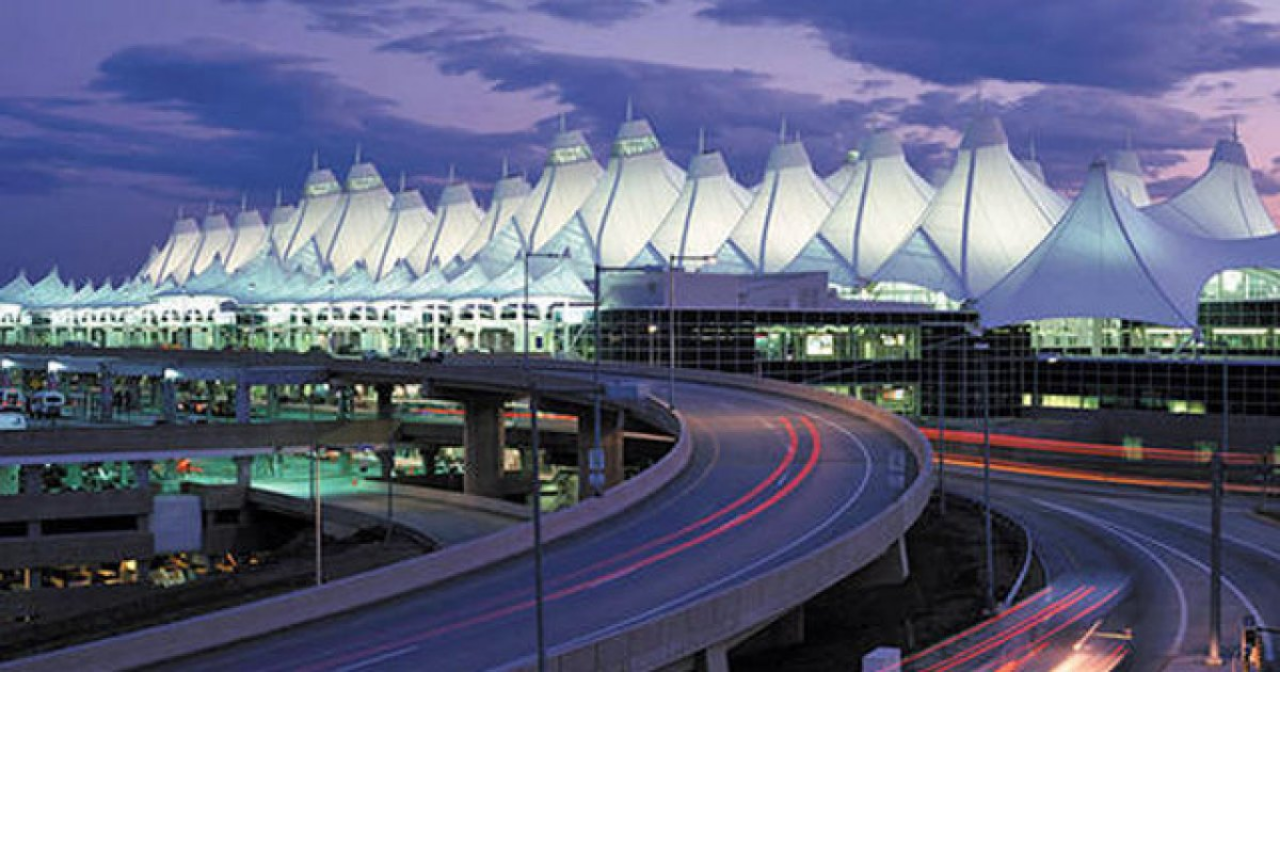
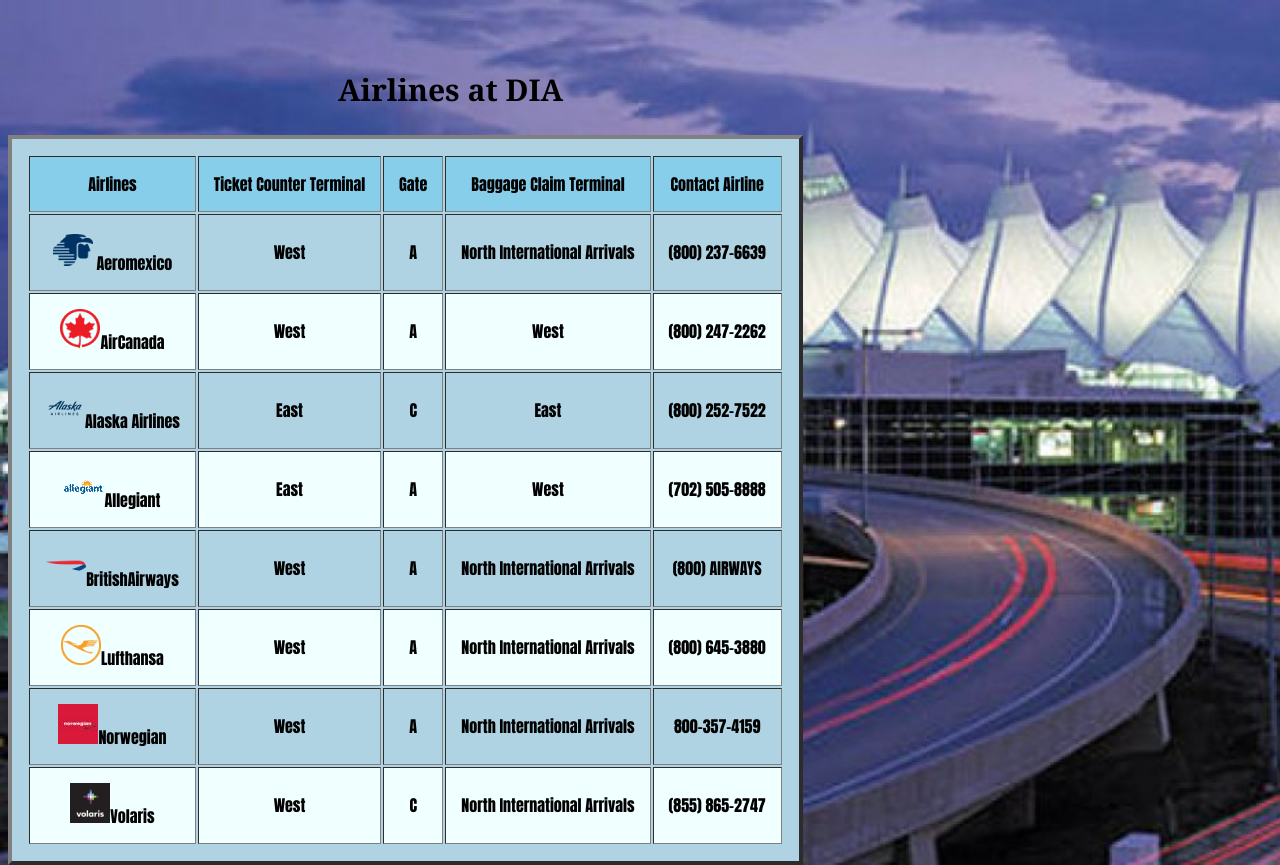
Before and after one commit to syedsali/Forms-and-Tables, a plain HTML site: page index.html in a window 1280 px wide. Before the commit the page ends 800 px from the top, so only its background shows below. Drawn offline with Linux system fonts and the light colour scheme.

Commit message:
index.html

```diff
--- a/index.html
+++ b/index.html
@@ -7,6 +7,88 @@
     <title>Document</title>
     <link rel="stylesheet" type="text/css" href="style.css">
 </head>
+
+<body>
+    <header>
+    </header>
+    <main><br><br>
+        <h2 class="cap" style="color:black;">Airlines at DIA</h2>
+        <table style="background-color:rgb(175, 211, 226)" border="4" align="left">
+            <tr class="names" style="background-color: skyblue;">
+                <th>Airlines</th>
+                <th>Ticket Counter Terminal</th>
+                <th>Gate</th>
+                <th>Baggage Claim Terminal</th>
+                <th>Contact Airline</th>
+            </tr>
+            <tr>
+                <td> <img src="images/aeromexico.png" alt="img"> Aeromexico </td>
+                <td class="terminal">West</td>
+                <td class="gate">A</td>
+                <td class="BC">North International Arrivals</td>
+                <td class="contact">(800) 237-6639</td>
+            </tr>
+            <tr style="background-color: azure;">
+                <td><img src="images/airCanada.png" alt="img">AirCanada</td>
+                <td class="terminal">West</td>
+                <td class="gate">A</td>
+                <td class="BC">West</td>
+                <td class="contact">(800) 247-2262</td>
+            </tr>
+            <tr>
+                <td><img src="images/alaskaLogoNew2.png" alt="img">Alaska Airlines</td>
+                <td class="terminal">East</td>
+                <td class="gate">C</td>
+                <td class="BC">East</td>
+                <td class="contact">(800) 252-7522</td>
+            </tr>
+            <tr style="background-color: azure;">
+                <td><img src="images/Allegiant.png" alt="img">Allegiant</td>
+                <td class="terminal">East</td>
+                <td class="gate">A</td>
+                <td class="BC">West</td>
+                <td class="contact">(702) 505-8888</td>
+            </tr>
+            <tr>
+                <td><img src="images/britishAirways.png" alt="img">BritishAirways</td>
+                <td class="terminal">West</td>
+                <td class="gate">A</td>
+                <td class="BC">North International Arrivals</td>
+                <td class="contact">(800) AIRWAYS</td>
+            </tr>
+            <tr style="background-color: azure;">
+                <td><img src="images/lufthansa.png" alt="img">Lufthansa</td>
+                <td class="terminal">West</td>
+                <td class="gate">A</td>
+                <td class="BC">North International Arrivals</td>
+                <td class="contact">(800) 645-3880</td>
+            </tr>
+            <tr>
+                <td><img src="images/norwegianLogo.jpg" alt="img">Norwegian</td>
+                <td class="terminal">West</td>
+                <td class="gate">A</td>
+                <td class="BC">North International Arrivals</td>
+                <td class="contact">800-357-4159</td>
+            </tr>
+            <tr style="background-color: azure;">
+                <td><img src="images/volaris.png" alt="img">Volaris</td>
+                <td class="terminal">West</td>
+                <td class="gate">C</td>
+                <td class="BC">North International Arrivals</td>
+                <td class="contact">(855) 865-2747</td>
+            </tr>
+
+
+        </table>
+
+
+
+
+
+    </main>
+</body>
+
+</html>
 <!-- <body>
     <nav>
         <a class="nav" href="table.html">Table</a>
```
